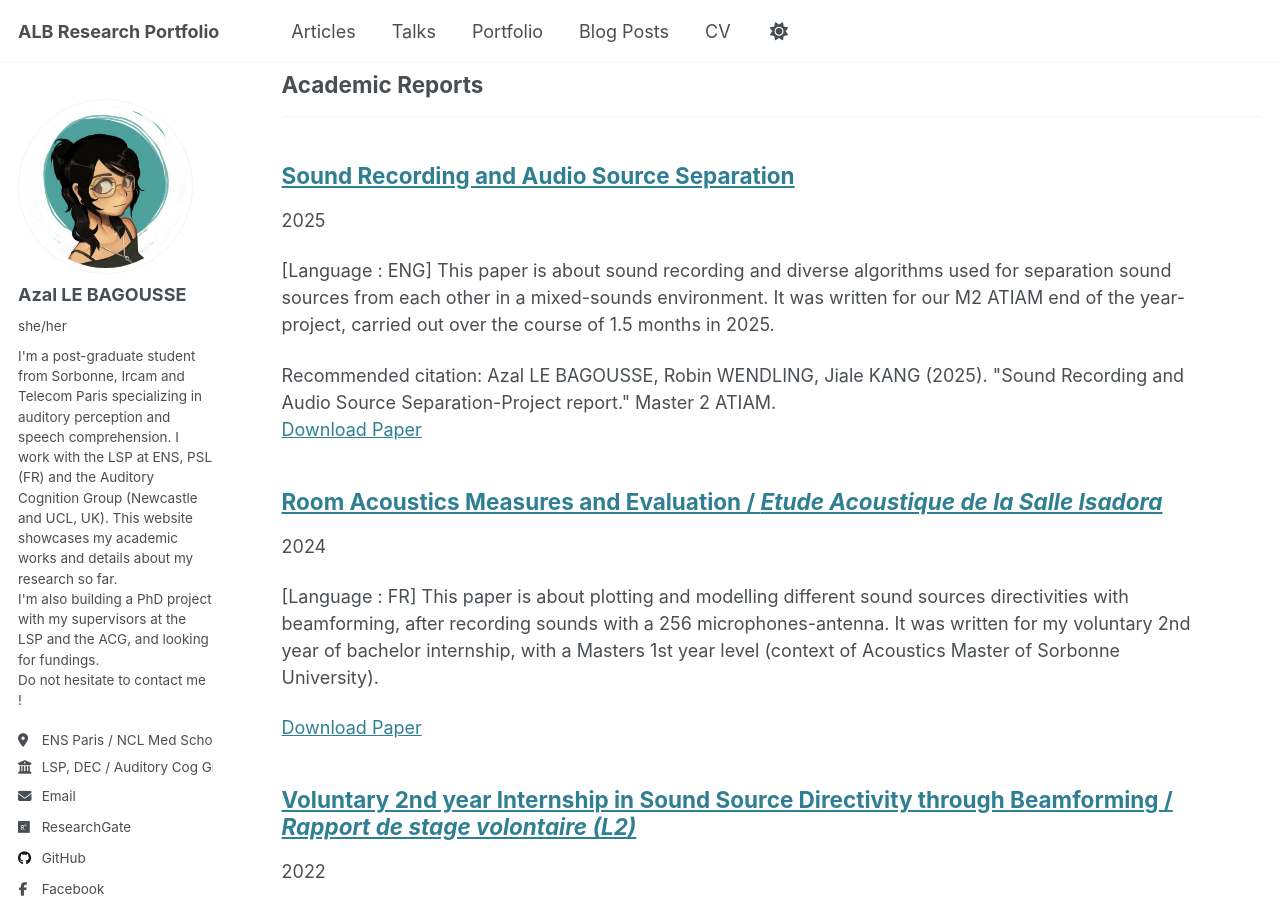
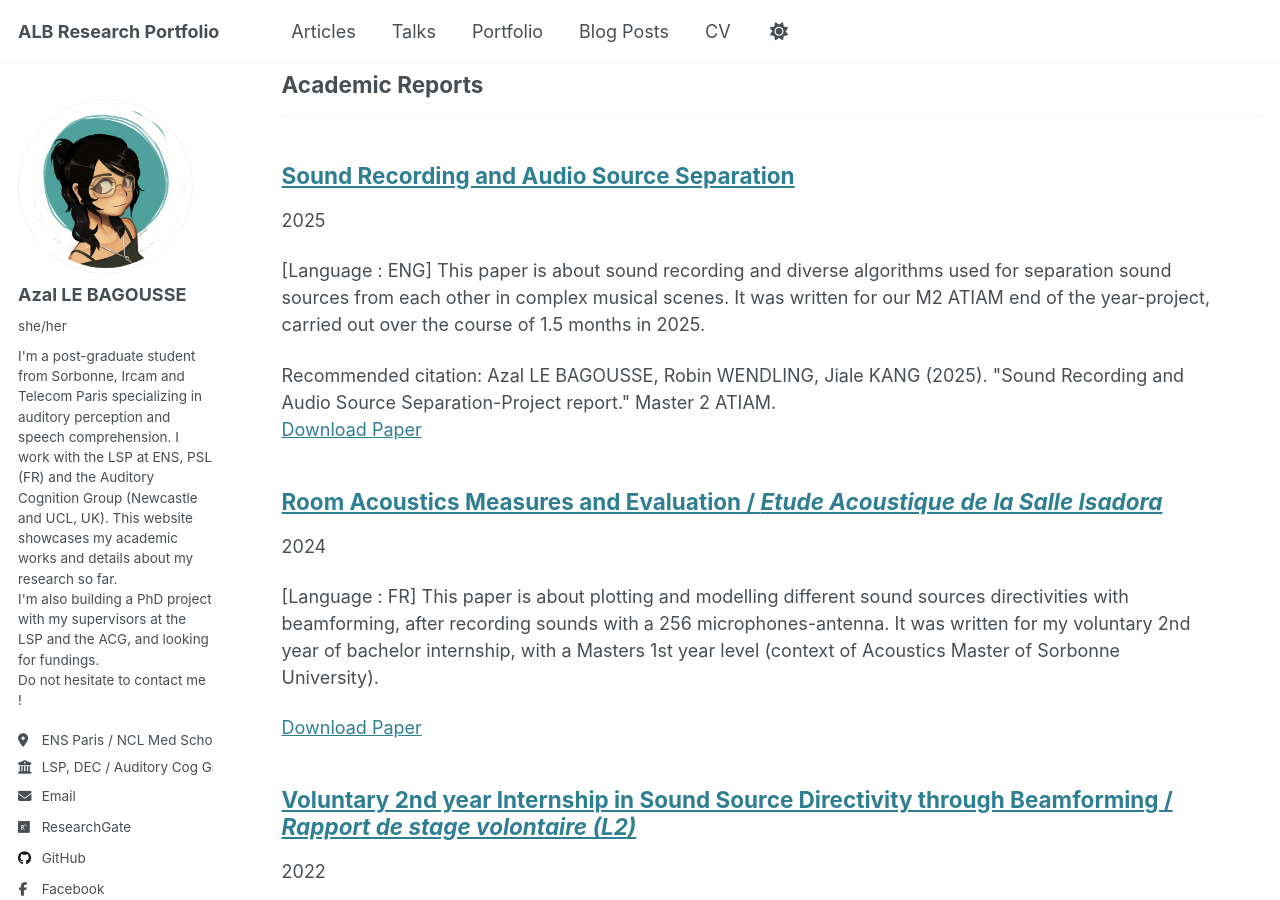
Before and after one commit to azallb/azallb.github.io, a Jekyll site: the page built from _pages/publications.html, in a window 1280 px wide and 900 px high, scrolled down 518 px. Built offline with Jekyll 4.4.1, drawn with Linux system fonts in a browser that asks for light colours.

```diff
--- a/_publications/2025-02-19-Sound-Source-Separation.md
+++ b/_publications/2025-02-19-Sound-Source-Separation.md
@@ -3,7 +3,7 @@ title: "Sound Recording and Audio Source Separation"
 collection: articles
 category: reports
 permalink: /articles/2025-02-19-Sound-Source-Separation
-excerpt: '[Language : ENG] This paper is about sound recording and diverse algorithms used for separation sound sources from each other in a mixed-sounds environment. It was written for our M2 ATIAM end of the year-project, carried out over the course of 1.5 months in 2025.'
+excerpt: '[Language : ENG] This paper is about sound recording and diverse algorithms used for separation sound sources from each other in complex musical scenes. It was written for our M2 ATIAM end of the year-project, carried out over the course of 1.5 months in 2025.'
 date: 2025-02-19
 venue: NULL
 #slidesurl: 'http://academicpages.github.io/files/slides2.pdf'
```
